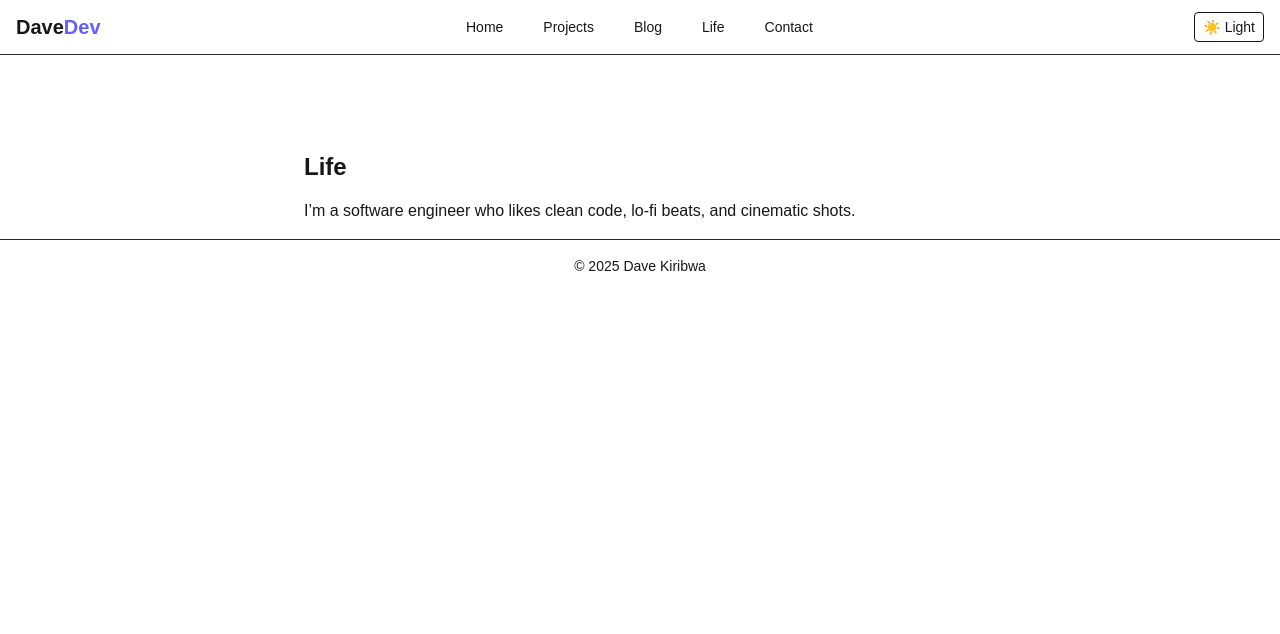
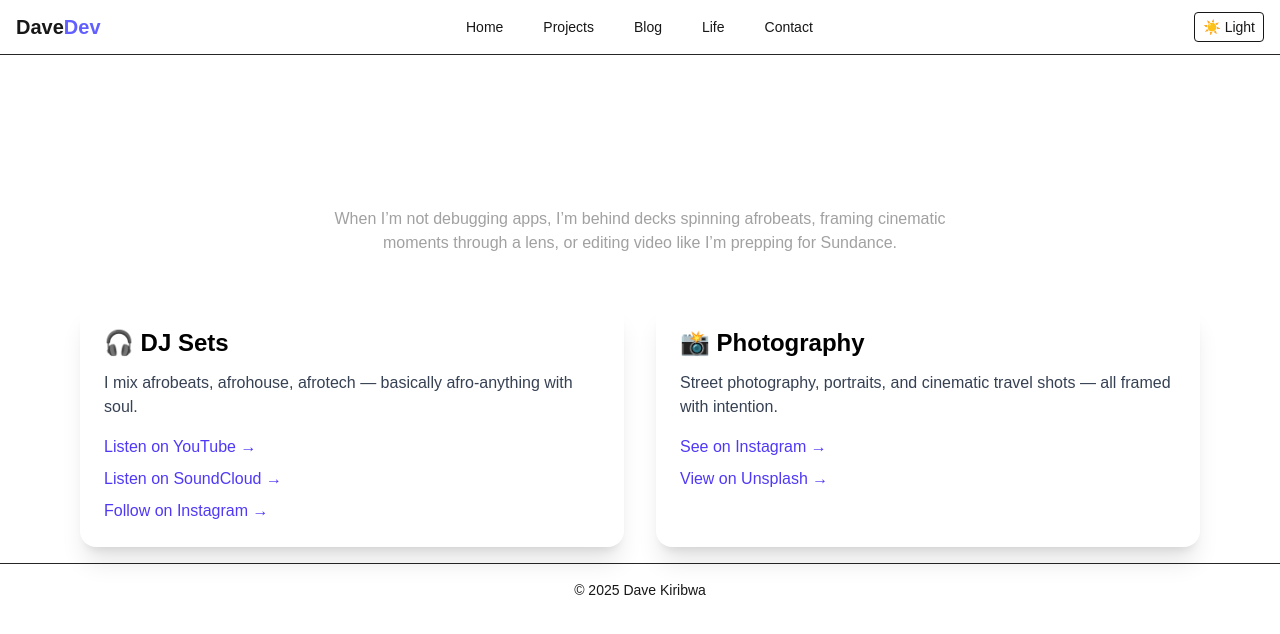
Before and after one commit to odaridavid/my-portfolio, a Next.js app: page /life in a window 1280 px wide. Shown: the top 634 px of the page. Built offline with nearby package versions, Linux system fonts and the light colour scheme.

Commit message:
Improve life section

```diff
--- a/src/app/life/page.tsx
+++ b/src/app/life/page.tsx
@@ -1,8 +1,86 @@
-export default function Life() {
-    return (
-      <section className="max-w-2xl mx-auto mt-20">
-        <h2 className="text-2xl font-bold mb-4">Life</h2>
-        <p>I’m a software engineer who likes clean code, lo-fi beats, and cinematic shots.</p>
-      </section>
-    );
-  }
+'use client';
+
+import Link from 'next/link';
+
+export default function LifePage() {
+  return (
+    <section className="max-w-6xl mx-auto mt-20 px-4">
+      <h2 className="text-4xl font-bold mb-4 text-center text-white">Life Outside Code</h2>
+      <p className="text-neutral-400 text-center mb-12 max-w-2xl mx-auto">
+        When I’m not debugging apps, I’m behind decks spinning afrobeats, framing cinematic moments through a lens, or editing video like I’m prepping for Sundance.
+      </p>
+
+      <div className="grid md:grid-cols-2 gap-8">
+        {/* DJ */}
+        <div className="bg-white text-black p-6 rounded-2xl shadow-xl hover:shadow-2xl transition-shadow">
+          <h3 className="text-2xl font-semibold mb-3">🎧 DJ Sets</h3>
+          <p className="text-gray-700 mb-4">
+            I mix afrobeats, afrohouse, afrotech — basically afro-anything with soul.
+          </p>
+          <ul className="space-y-2 text-indigo-600 font-medium">
+            <li>
+              <Link
+                href="https://www.youtube.com/@dj.duuhvid"
+                target="_blank"
+                rel="noopener noreferrer"
+                className="hover:underline"
+              >
+                Listen on YouTube →
+              </Link>
+            </li>
+            <li>
+              <Link
+                href="https://soundcloud.com/david-odari"
+                target="_blank"
+                rel="noopener noreferrer"
+                className="hover:underline"
+              >
+                Listen on SoundCloud →
+              </Link>
+            </li>
+            <li>
+              <Link
+                href="https://instagram.com/dj.duuhvid"
+                target="_blank"
+                rel="noopener noreferrer"
+                className="hover:underline"
+              >
+                Follow on Instagram →
+              </Link>
+            </li>
+          </ul>
+        </div>
+
+        {/* Photography */}
+        <div className="bg-white text-black p-6 rounded-2xl shadow-xl hover:shadow-2xl transition-shadow">
+          <h3 className="text-2xl font-semibold mb-3">📸 Photography</h3>
+          <p className="text-gray-700 mb-4">
+            Street photography, portraits, and cinematic travel shots — all framed with intention.
+          </p>
+          <ul className="space-y-2 text-indigo-600 font-medium">
+            <li>
+              <Link
+                href="https://instagram.com/david_odari"
+                target="_blank"
+                rel="noopener noreferrer"
+                className="hover:underline"
+              >
+                See on Instagram →
+              </Link>
+            </li>
+            <li>
+              <Link
+                href="https://unsplash.com/@dkiribwa"
+                target="_blank"
+                rel="noopener noreferrer"
+                className="hover:underline"
+              >
+                View on Unsplash →
+              </Link>
+            </li>
+          </ul>
+        </div>
+      </div>
+    </section>
+  );
+}
```
